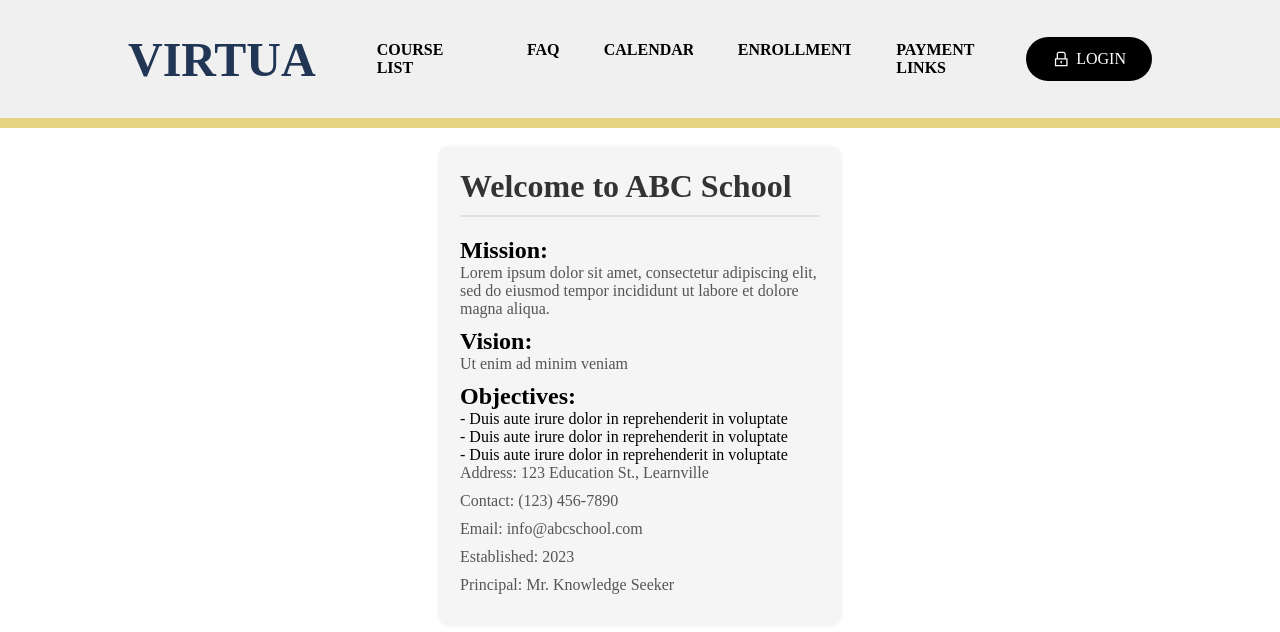
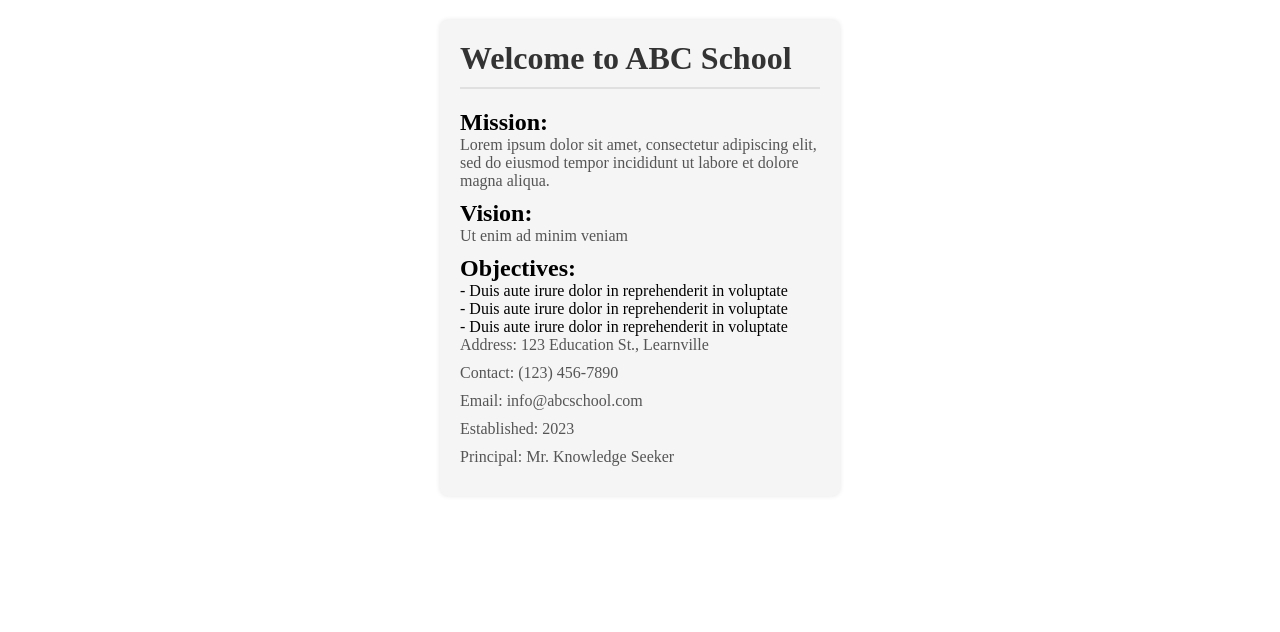
Before and after one commit to kesykun/VirtuaClass, a React (Create React App) app: page / in a window 1280 px wide. Shown: the top 632 px of the page. Built offline with nearby package versions, Linux system fonts and the light colour scheme; a web font is replaced by a local one.

Commit message:
Update routing navigation bar

```diff
--- a/src/App.jsx
+++ b/src/App.jsx
@@ -1,7 +1,7 @@
 import React, { useState } from "react";
 import { BrowserRouter, Route, Routes } from 'react-router-dom';
-import NavBar from './components/NavBar';
 
+import Application from "./pages/Application/Application";
 import Calendar from "./pages/Calendar/Calendar";
 import CourseListPage from "./pages/CourseListPage/CourseListPage";
 import EnrollmentForm from "./pages/EnrollmentForm/EnrollmentForm";
@@ -177,7 +177,6 @@ const App = () => {
     return (
         <>
             <BrowserRouter>
-                <NavBar />
                 <Routes>
                     <Route path='/' element={<GeneralSchoolInformation/>} />
                     <Route path='/courses' element={<CourseListPage
@@ -198,6 +197,7 @@ const App = () => {
                                                     />} />
                     <Route path='/paymentlinks' element={<PaymentLink />} />
                     <Route path='/login' element={<h1>Para Login</h1>} />
+                    <Route path='/application-list' element={<Application />} />
                 </Routes>
             </BrowserRouter>
         </>
```
